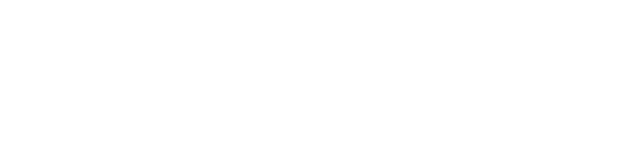
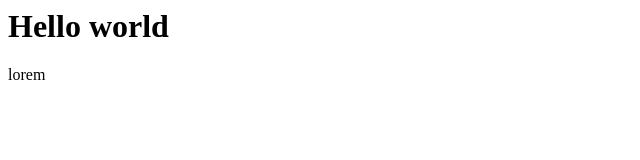
Before and after one commit to Wing-Dimas/tutorial-github, a plain HTML site: page index.html in a window 1280 px wide. Shown: the whole page, without its empty margins (0-640 px from the left). Drawn offline with Linux system fonts and the light colour scheme.

Commit message:
menambahkan tag h1 dan p

```diff
--- a/index.html
+++ b/index.html
@@ -3,5 +3,8 @@
   <head>
     <title></title>
   </head>
-  <body></body>
+  <body>
+    <h1>Hello world</h1>
+    <p>lorem</p>
+  </body>
  </html>
```
